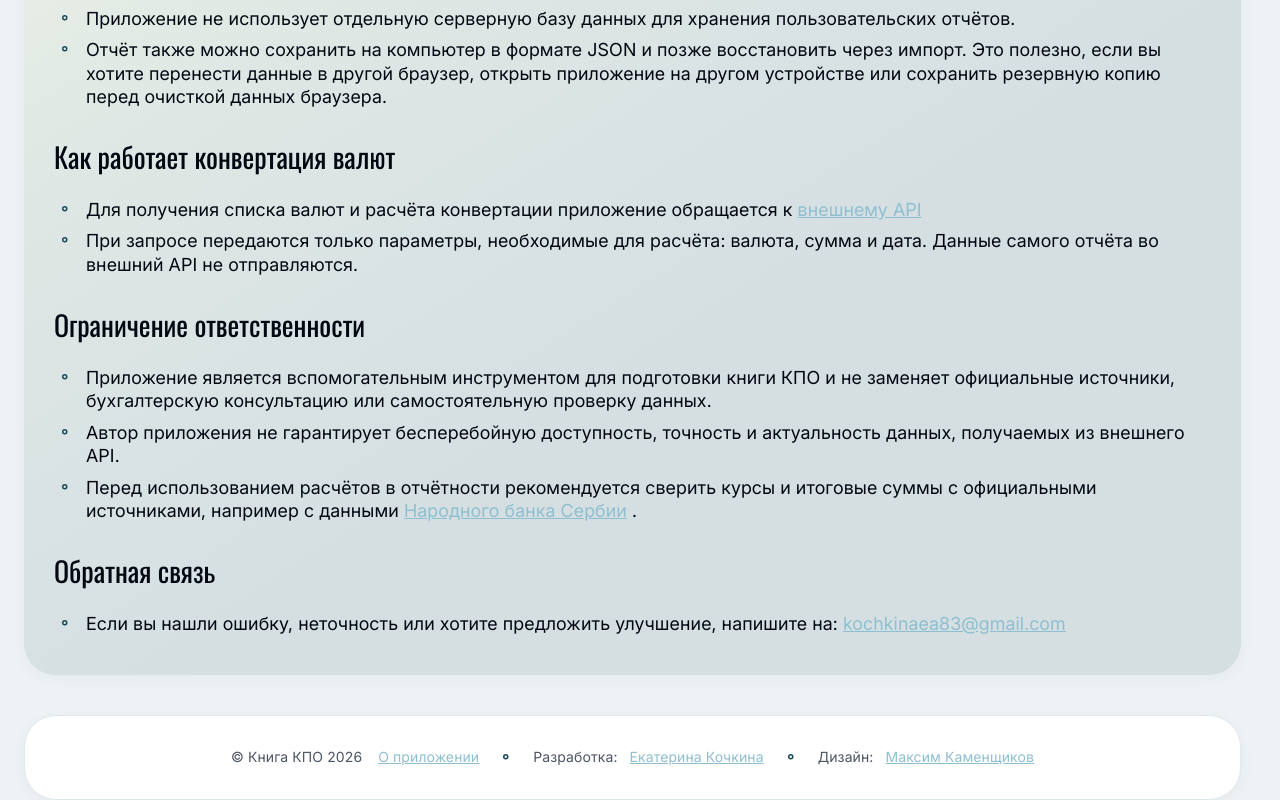
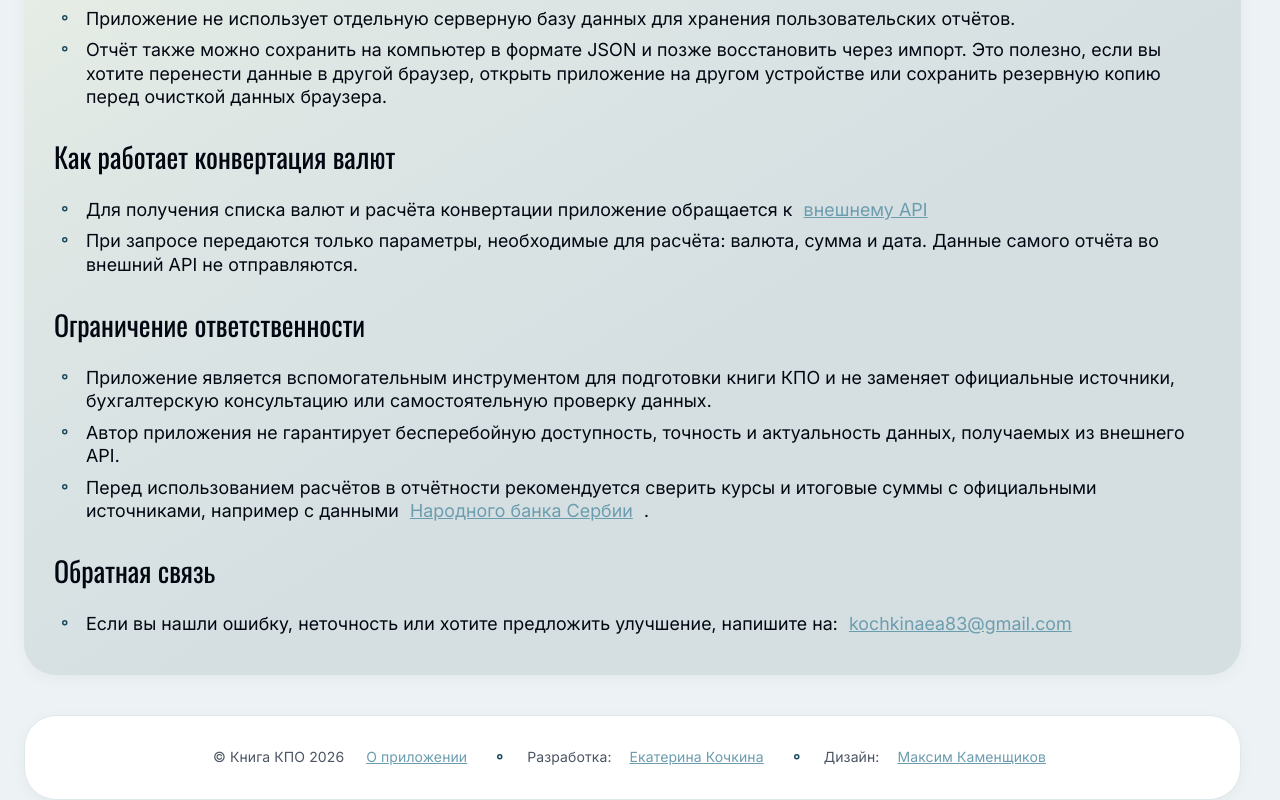
Before and after one commit to gudrum1983/turnover-ledger, a Vue app: page /#/about in a window 1280 px wide. Shown: the part 713-1513 px from the top of the page. Built offline with nearby package versions, Linux system fonts and the light colour scheme; no server answers.

Commit message:
feat: обновить стиль ссылок, цвет, фокус и открытие внешних через другую вкладку

```diff
--- a/src/app/styles/tokens/_colors.scss
+++ b/src/app/styles/tokens/_colors.scss
@@ -22,6 +22,7 @@
   /* Accents — Blue */
   --blue-100: #e6f3ff;
   --blue-200: #8ebfd0;
+  --blue-300: #6c9dae;
   --blue-400: #4a7b8c;
   --blue-600: #18495a;
 
--- a/src/shared/ui-v2/link-base/LinkBase.vue
+++ b/src/shared/ui-v2/link-base/LinkBase.vue
@@ -17,11 +17,11 @@ const { to } = defineProps<Props>()
 
 <style scoped lang="scss">
 .LinkBase {
-  --link-color: var(--blue-200);
+  --link-color: var(--blue-300);
   --link-color-hover: var(--blue-600);
-
+  border-radius: 8px;
+  padding: 2px 6px;
   cursor: pointer;
-  padding: 0;
   margin: 0;
   color: var(--link-color);
   transition: all var(--transition);
@@ -29,5 +29,11 @@ const { to } = defineProps<Props>()
   &:hover {
     color: var(--link-color-hover);
   }
+
+  &:focus-visible {
+    outline: none;
+    box-shadow: 0 0 0 3px #c5cecf66;
+    color: var(--link-color-hover);
+  }
 }
 </style>
--- a/src/shared/ui-v2/link-email/LinkEmail.vue
+++ b/src/shared/ui-v2/link-email/LinkEmail.vue
@@ -15,11 +15,11 @@ const { email } = defineProps<Props>()
 
 <style scoped lang="scss">
 .LinkEmail {
-  --link-color: var(--blue-200);
+  --link-color: var(--blue-300);
   --link-color-hover: var(--blue-600);
-
+  border-radius: 8px;
+  padding: 2px 6px;
   cursor: pointer;
-  padding: 0;
   margin: 0;
   color: var(--link-color);
   transition: all var(--transition);
@@ -27,5 +27,11 @@ const { email } = defineProps<Props>()
   &:hover {
     color: var(--link-color-hover);
   }
+
+  &:focus-visible {
+    outline: none;
+    box-shadow: 0 0 0 3px #c5cecf66;
+    color: var(--link-color-hover);
+  }
 }
 </style>
--- a/src/shared/ui-v2/link-external/LinkExternal.vue
+++ b/src/shared/ui-v2/link-external/LinkExternal.vue
@@ -6,7 +6,7 @@ type LinkExternalProps = {
   target?: '_self' | '_blank'
 }
 
-const { href, target = '_self' } = defineProps<LinkExternalProps>()
+const { href, target = '_blank' } = defineProps<LinkExternalProps>()
 </script>
 
 <template>
@@ -17,11 +17,11 @@ const { href, target = '_self' } = defineProps<LinkExternalProps>()
 
 <style scoped lang="scss">
 .LinkExternal {
-  --link-color: var(--blue-200);
+  --link-color: var(--blue-300);
   --link-color-hover: var(--blue-600);
-
+  border-radius: 8px;
+  padding: 2px 6px;
   cursor: pointer;
-  padding: 0;
   margin: 0;
   color: var(--link-color);
   transition: all var(--transition);
@@ -29,5 +29,11 @@ const { href, target = '_self' } = defineProps<LinkExternalProps>()
   &:hover {
     color: var(--link-color-hover);
   }
+
+  &:focus-visible {
+    outline: none;
+    box-shadow: 0 0 0 3px #c5cecf66;
+    color: var(--link-color-hover);
+  }
 }
 </style>
```
